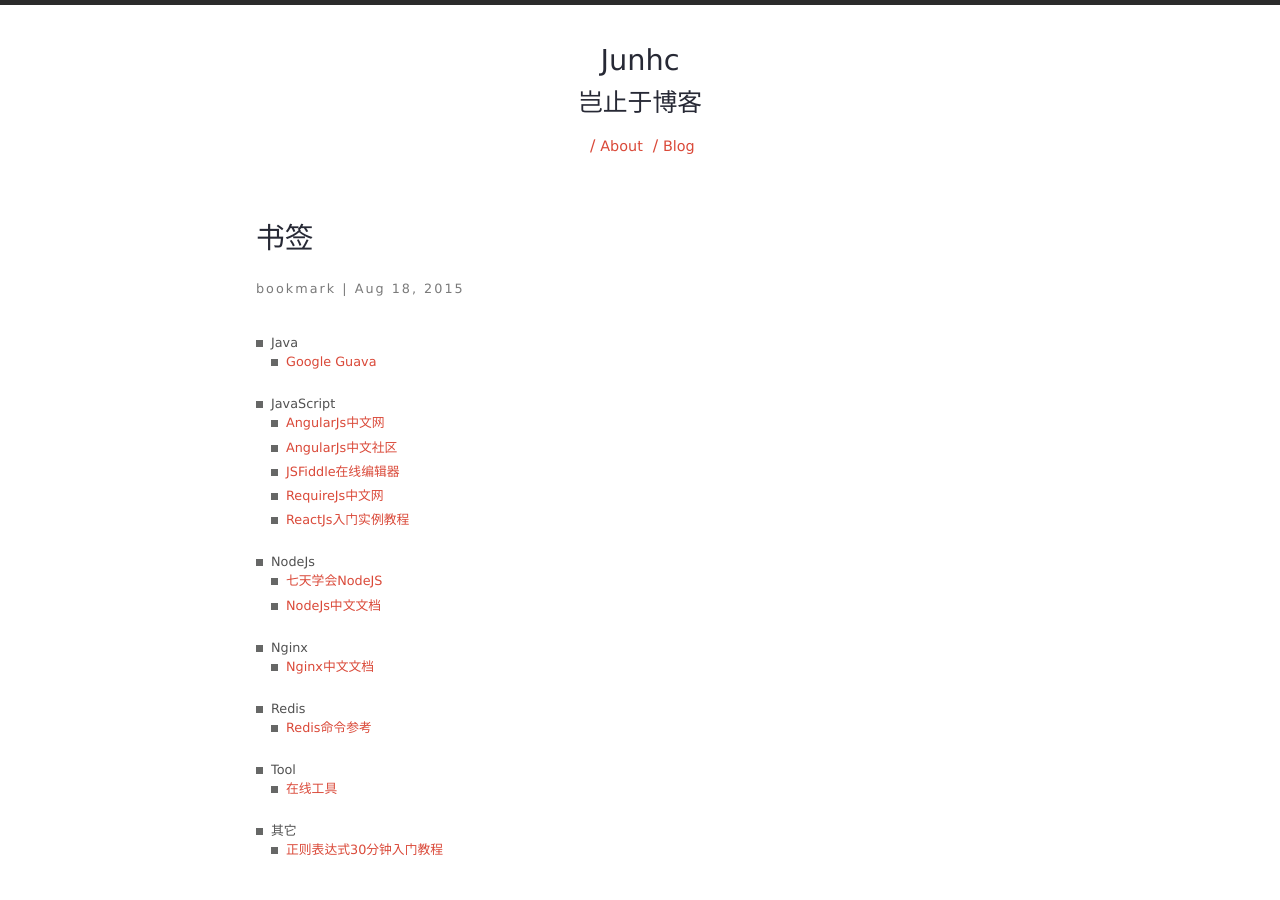
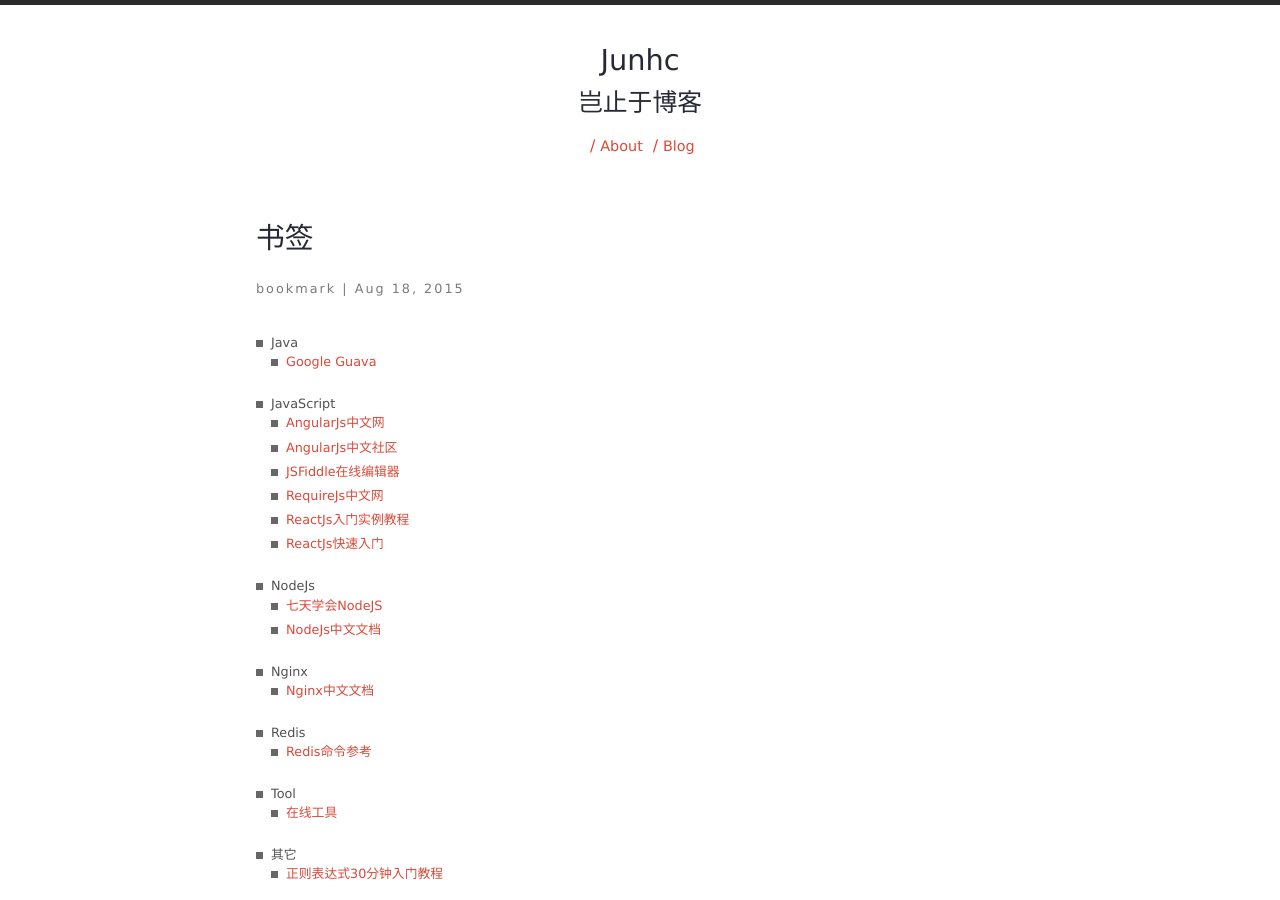
Before and after one commit to junhc/junhc.github.io, a Jekyll site: the page built from _posts/2015-08-18-bookmark.md, in a window 1280 px wide and 900 px high. Built offline with Jekyll 4.4.1, drawn with Linux system fonts in a browser that asks for light colours; Markdown is read by kramdown in place of the engine named in the settings; comment, search, counter and statistics services are not loaded.

Commit message:
Update 2015-08-18-bookmark.md

```diff
--- a/_posts/2015-08-18-bookmark.md
+++ b/_posts/2015-08-18-bookmark.md
@@ -16,6 +16,7 @@ permalink: bookmark
   * [JSFiddle在线编辑器](http://jsfiddle.net/)
   * [RequireJs中文网](http://www.requirejs.cn/)
   * [ReactJs入门实例教程](http://www.ruanyifeng.com/blog/2015/03/react.html)
+  * [ReactJs快速入门](http://reactjs.cn/react/docs/getting-started.html)
 * NodeJs
   * [七天学会NodeJS](http://nqdeng.github.io/7-days-nodejs/)
   * [NodeJs中文文档](http://nodeapi.ucdok.com/)
```
